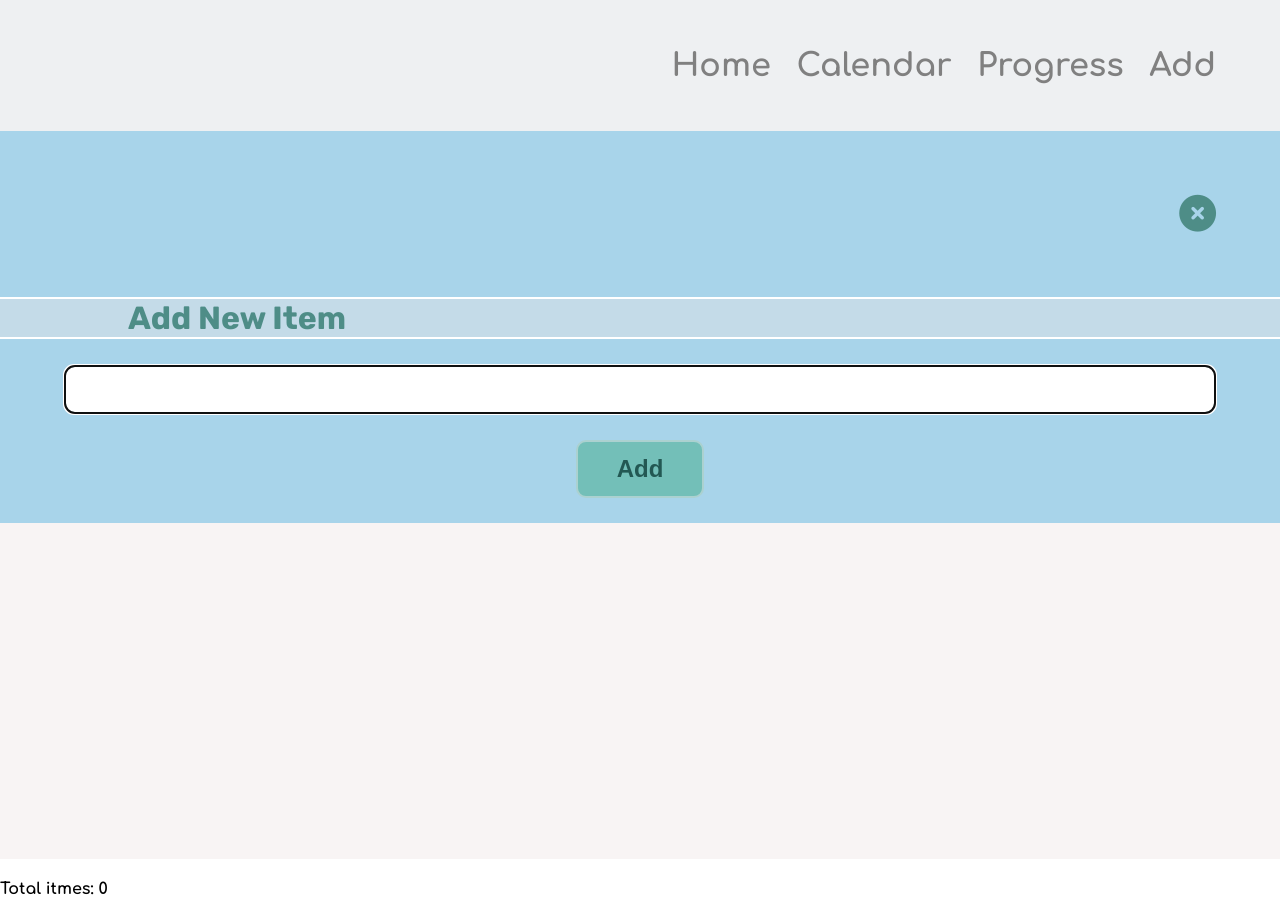
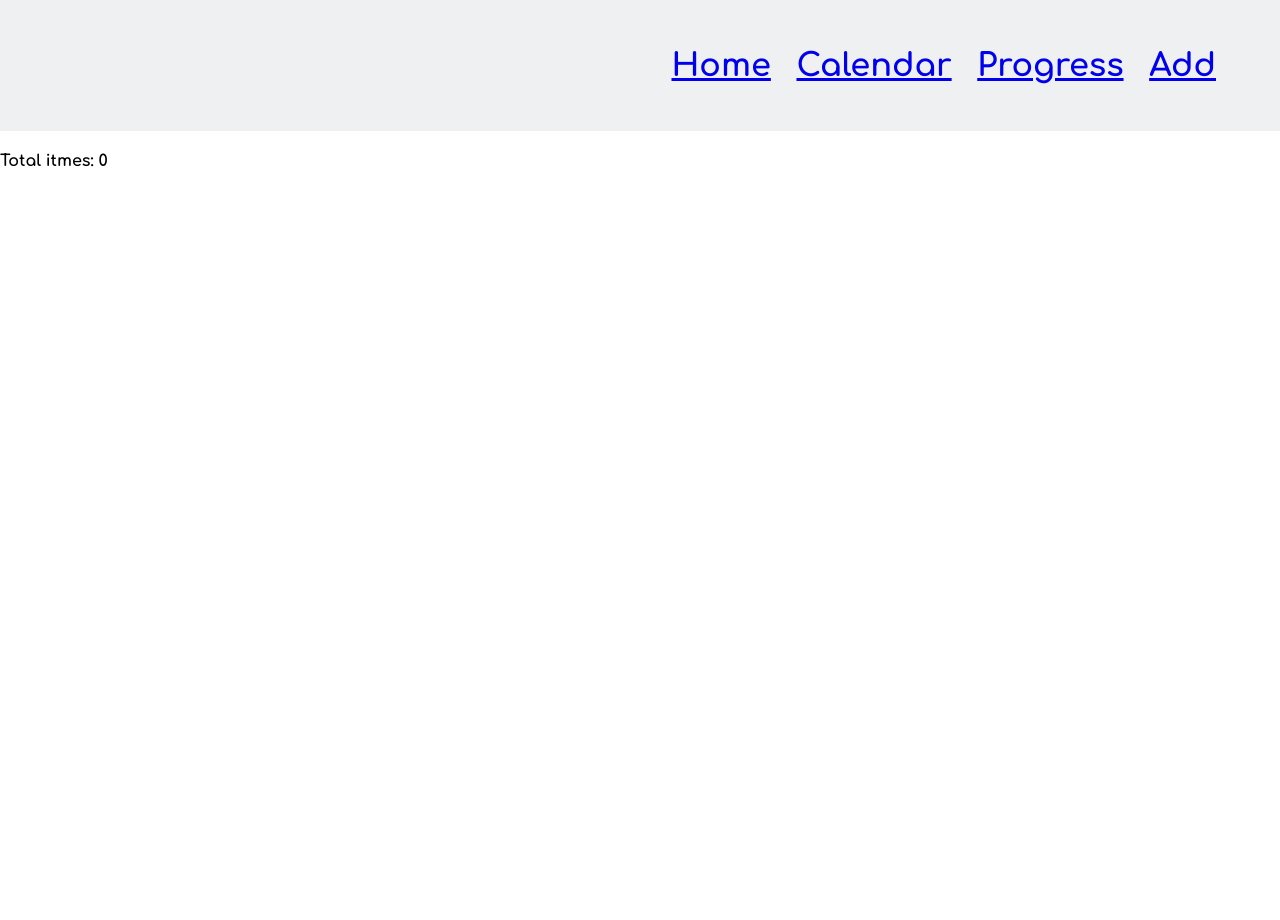
Before and after one commit to smilenayeon/todo-list, a React (Create React App) app: page / in a window 1280 px wide. After the commit the page ends 800 px from the top, so only its background shows below. Built offline with nearby package versions, Linux system fonts and the light colour scheme.

Commit message:
using react-router-dom Navbar links, Add component buttons let users to go diffent componenets.

```diff
--- a/package.json
+++ b/package.json
@@ -8,6 +8,7 @@
     "@testing-library/user-event": "^13.5.0",
     "react": "^18.2.0",
     "react-dom": "^18.2.0",
+    "react-router-dom": "^6.18.0",
     "react-scripts": "5.0.1",
     "web-vitals": "^2.1.4"
   },
--- a/src/App.js
+++ b/src/App.js
@@ -3,16 +3,26 @@ import { ItemProvider } from './components/item-context/ItemContext';
 import Navbar from '../src/components/layouts/navbar/Navbar';
 import Add from './components/pages/add-todo/Add';
 import Home from './components/pages/home/Home';
+import Progress from './components/pages/progress/Progress';
+import {BrowserRouter, Routes, Route} from 'react-router-dom';
+import Calendar from './components/pages/calendar/Calendar';
 
 function App() {
   return (
+    <BrowserRouter>
     <ItemProvider>
     <div>
     <Navbar/>
-    <Add/>
-    <Home/>
+    <Routes>
+            <Route path="/" element={<Home />} />
+            <Route path="/add" element={<Add />} />
+            <Route path="/calendar" element={<Calendar/>}/>
+            <Route path="/progress" element={<Progress/>}/>
+            <Route path="/add" element={<Add/>}/>
+          </Routes>
     </div>
      </ItemProvider>
+     </BrowserRouter>
   );
 
 }
--- a/src/components/layouts/navbar/Navbar.jsx
+++ b/src/components/layouts/navbar/Navbar.jsx
@@ -1,5 +1,6 @@
 import React,{useState} from 'react'
 import './Navbar.css';
+import {Link} from 'react-router-dom';
 
 function Navbar() {
     const[isOpen, setIsOpen]=useState(false);
@@ -10,10 +11,10 @@ function Navbar() {
                 <div className= {`menuIcon ${isOpen ? 'visible' : ''}`}></div>
             </button>
             <ul className={`link-list ${isOpen ? 'show' : ''}`}>
-                <li>Home</li>
-                <li>Calendar</li>
-                <li>Progress</li>
-                <li>Add</li>
+                <li><Link to="/">Home</Link></li>
+                <li><Link to="/calendar">Calendar</Link></li>
+                <li><Link to="/progress">Progress</Link></li>
+                <li><Link to="/add">Add</Link></li>
             </ul>
             <button className='quick-add-button'>
                 <i className="fa-solid fa-plus"></i>
--- a/src/components/pages/add-todo/Add.jsx
+++ b/src/components/pages/add-todo/Add.jsx
@@ -1,11 +1,13 @@
 import React, {useState, useContext, useRef,useEffect} from 'react'
 import ItemContext from '../../item-context/ItemContext';
 import './Add.css';
+import {useNavigate} from 'react-router-dom';
 
 function Add() {
   const [newItem, setNewItem] = useState("");
   const {dispatch} = useContext(ItemContext);
   const inputRef = useRef(null);
+  const navigate = useNavigate();
 
   useEffect(() => {
     if(inputRef.current) {
@@ -20,14 +22,15 @@ function Add() {
         type: 'ADD',
         payload: { id: Date.now(), text: newItem, isComplete: false },
       });
-      setNewItem(''); // Clear the input after submitting
+      setNewItem('');// Clear the input after submitting
+      navigate('/');
     }
   };
   return (
     <div className="add-section">
 
         <form className='new-item-form' onSubmit={handleAdd}>
-        <i className="fa-solid fa-circle-xmark add-close-button"></i>
+        <i className="fa-solid fa-circle-xmark add-close-button" onClick={()=>navigate('/')}></i>
           <label className='new-item-label' name="new-item">Add New Item</label>
             <input ref={inputRef} className='new-item-input' type="text" name="new-item" value={newItem} onChange={(e)=> setNewItem(e.target.value)}/>
           <input className='new-item-add-button' type="submit" value="Add"/>
```
Also changed, not shown: 1 other file (tests, documents, lock files or other folders).
